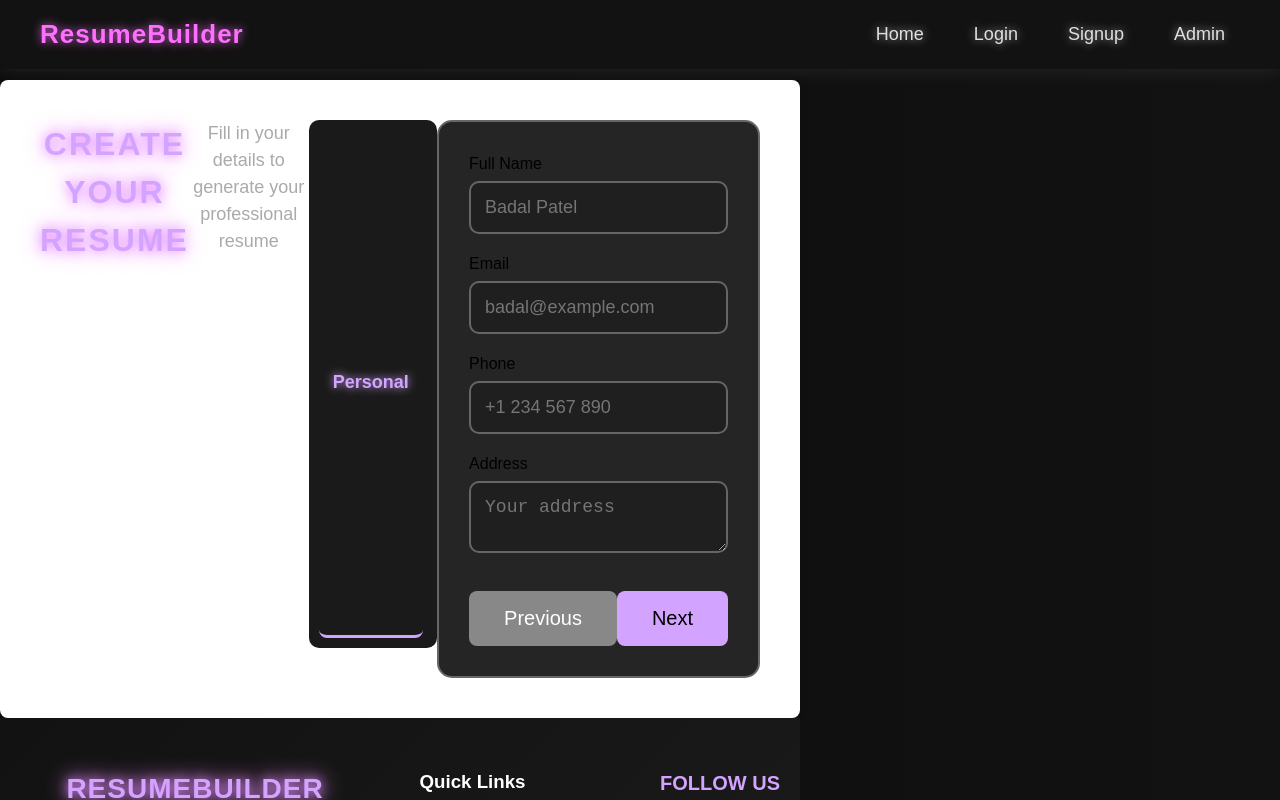
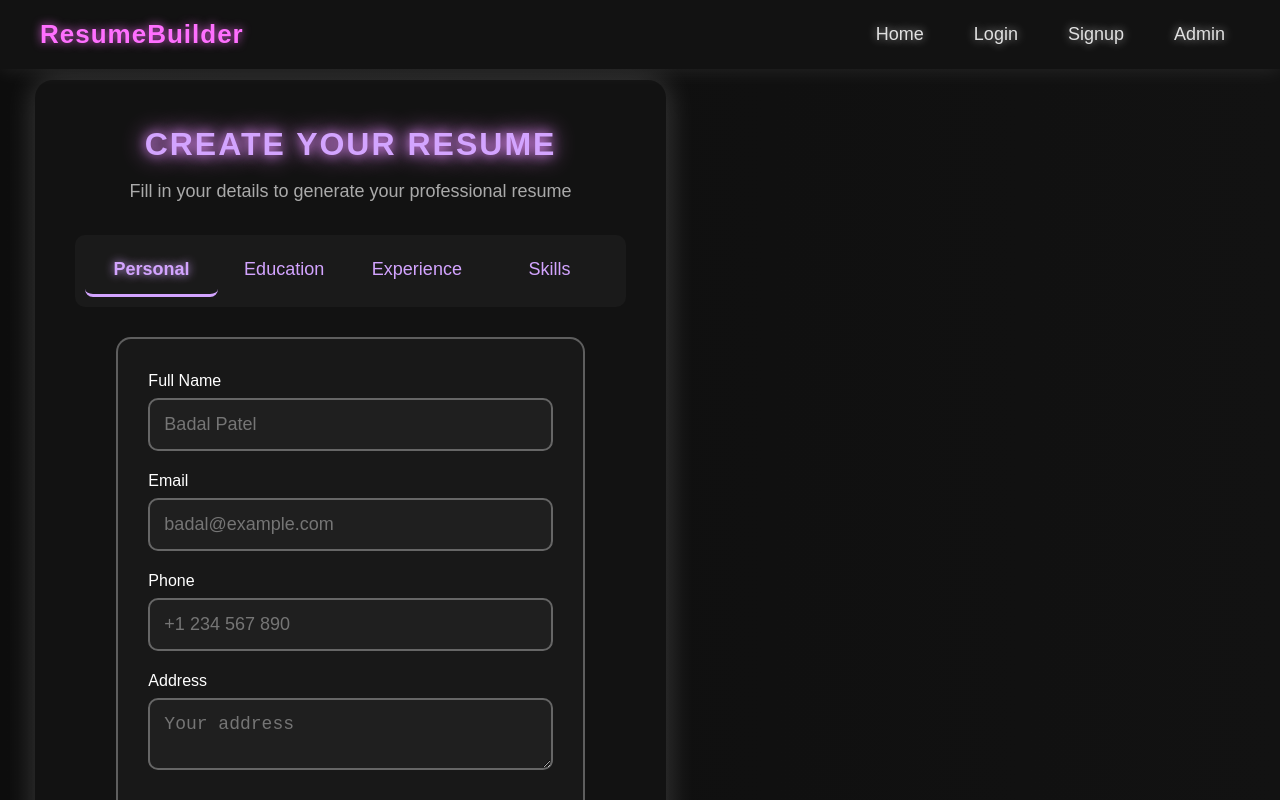
Before and after one commit to badalpatel1274/Resume-Builder, a React (Vite) app: page /new in a window 1280 px wide. Shown: the top 800 px of the page. Built offline with nearby package versions, Linux system fonts and the light colour scheme; the HTML template or start-up script is replaced by a standard one.

Commit message:
local storage and role id

```diff
--- a/src/App.jsx
+++ b/src/App.jsx
@@ -25,7 +25,7 @@ function App() {
       <Route path='/signup' element={<Signup/>}></Route>
       <Route path='/admin' element={<Admin/>}></Route>
       <Route path='/new' element={<UserForm/>}></Route>
-      <Route path="/templates" element={<Templates />} />
+      {/* <Route path="/templates" element={<Templates />} /> */}
 
     </Routes>
 
--- a/src/components/common/Login.jsx
+++ b/src/components/common/Login.jsx
@@ -25,7 +25,17 @@ const Login = () => {
           theme: "light",
           transition: Slide,
         });
-        setTimeout(() => navigate("/new"), 2000);
+        // setTimeout(() => navigate("/new"), 2000);
+
+
+        console.log(res.data)
+        localStorage.setItem("id" , res.data.data._id)
+        localStorage.setItem("role", res.data.data.roleId.roleName)
+
+        if(res.data.data.roleId.roleName === "User"){
+          navigate("/")
+        }
+
       } else {
         toast.error('Invalid credentials', {
           position: "top-center",
--- a/src/components/common/Signup.jsx
+++ b/src/components/common/Signup.jsx
@@ -9,6 +9,8 @@ const Signup = () => {
   const {register,handleSubmit,watch,formState: { errors }} = useForm();
 
   const submitHandler = async(data) => {
+
+    data.roleId = "67c530d222967324b17fce52"
     // console.log(data);
     try {
       const res = await axios.post("/signup", data);
--- a/src/components/css/professional.css
+++ b/src/components/css/professional.css
@@ -1,15 +1,5 @@
-.resume-container {
-    display: flex;
-    width: 800px;
-    background: #fff;
-    color: #000;
-    box-shadow: 0px 0px 10px rgba(0, 0, 0, 0.1);
-    border-radius: 8px;
-    overflow: hidden;
-    font-family: Arial, sans-serif;
-  }
+/*
 
-  /* Left Side (Profile & Skills) */
   .resume-left {
     width: 35%;
     background: #f5f5f5;
@@ -61,7 +51,6 @@
     border-radius: 5px;
   }
 
-  /* Right Side (Experience & Education) */
   .resume-right {
     width: 65%;
     padding: 20px;
@@ -102,7 +91,6 @@
     margin-top: 5px;
   }
 
-  /* Responsive Design */
   @media (max-width: 768px) {
     .resume-container {
       flex-direction: column;
@@ -118,3 +106,4 @@
       text-align: center;
     }
   }
+   */
```
Also changed, not shown: src/components/css/templates.css (+2 -8 lines).
